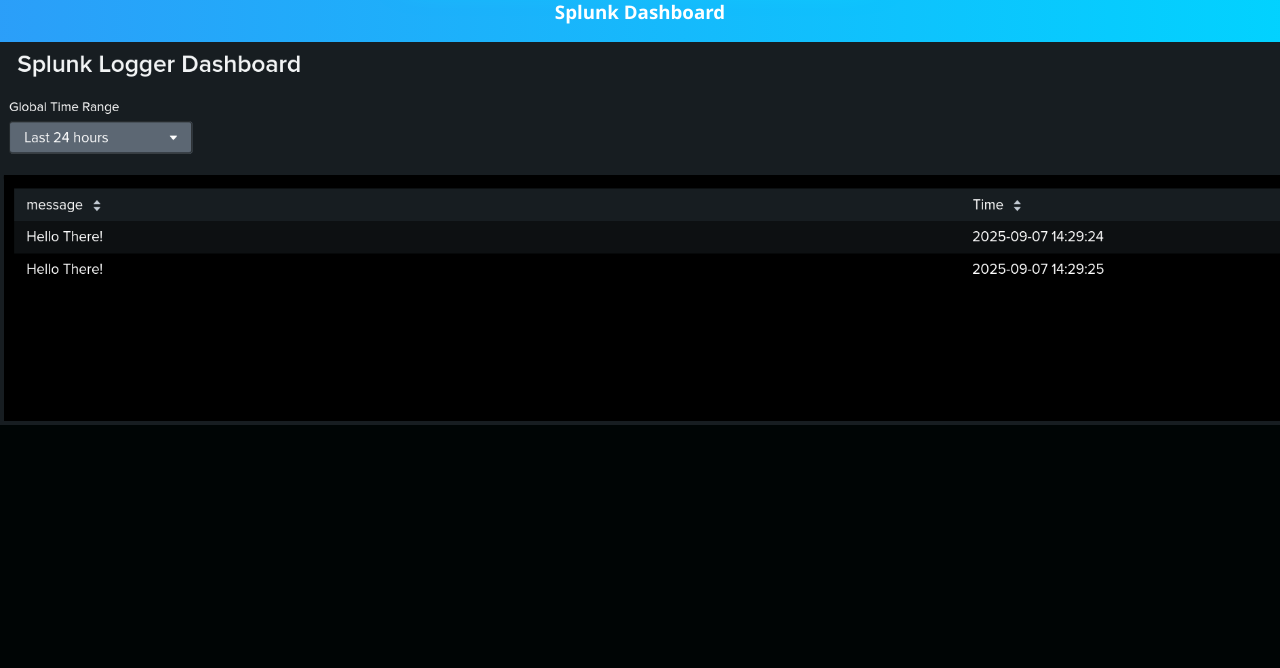
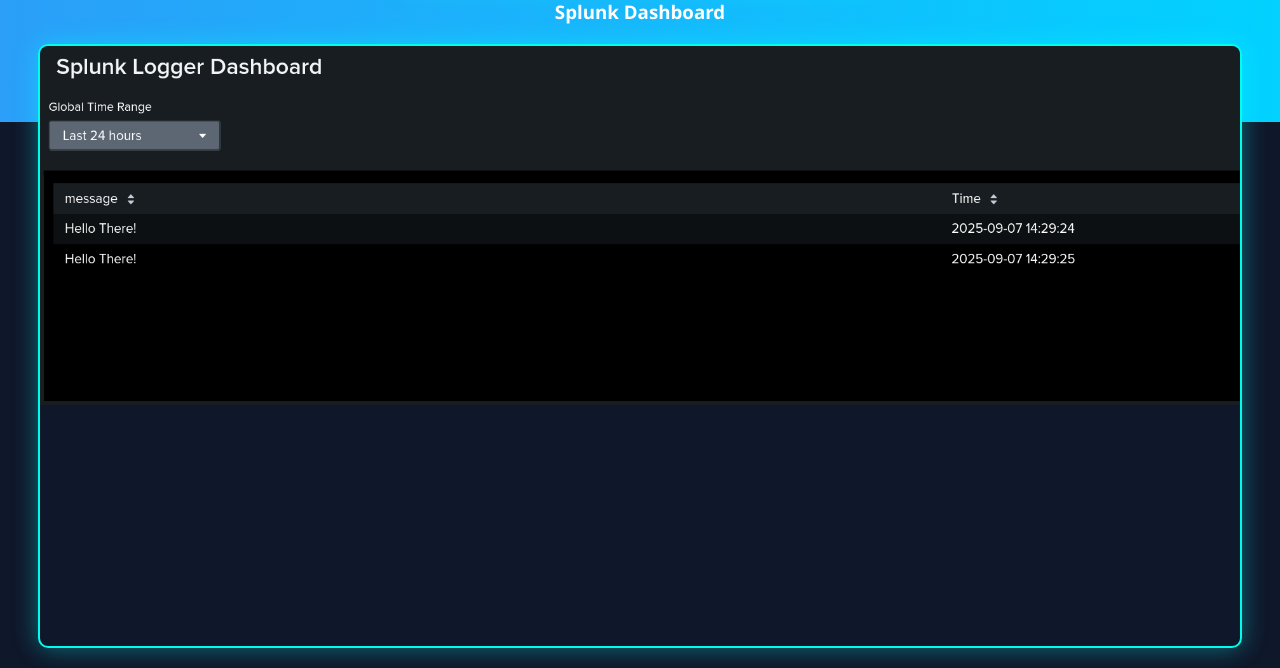
Before and after one commit to Andrew-Palmertree/github-site, a Flask app: page /home in a window 1280 px wide; the page is wider, and only the part inside the window is pictured. Shown: the part 678-1346 px from the top of that part. Before the commit the page ends 1103 px from the top of that part, so only its background shows below. Run offline with Flask 3, Linux system fonts and the light colour scheme; parts of the project's set-up code (start-up, migrations or seed data) failed here and were passed over.

Commit message:
Update home.html

```diff
--- a/templates/home.html
+++ b/templates/home.html
@@ -27,8 +27,9 @@
     </div>
 
     <!-- Splunk Dashboard Image Section (separate) -->
-    <div class="dashboard-section">
-        <h3>Splunk Dashboard</h3>
+<!-- Add Splunk Dashboard Image Here -->
+    <h3>Splunk Dashboard</h3>
+    <div class="dashboard-wrapper">
         <img src="{{ url_for('static', filename='images/splunk_logger_dashboard.png') }}"
              alt="Splunk Dashboard"
              class="dashboard-image">
```
